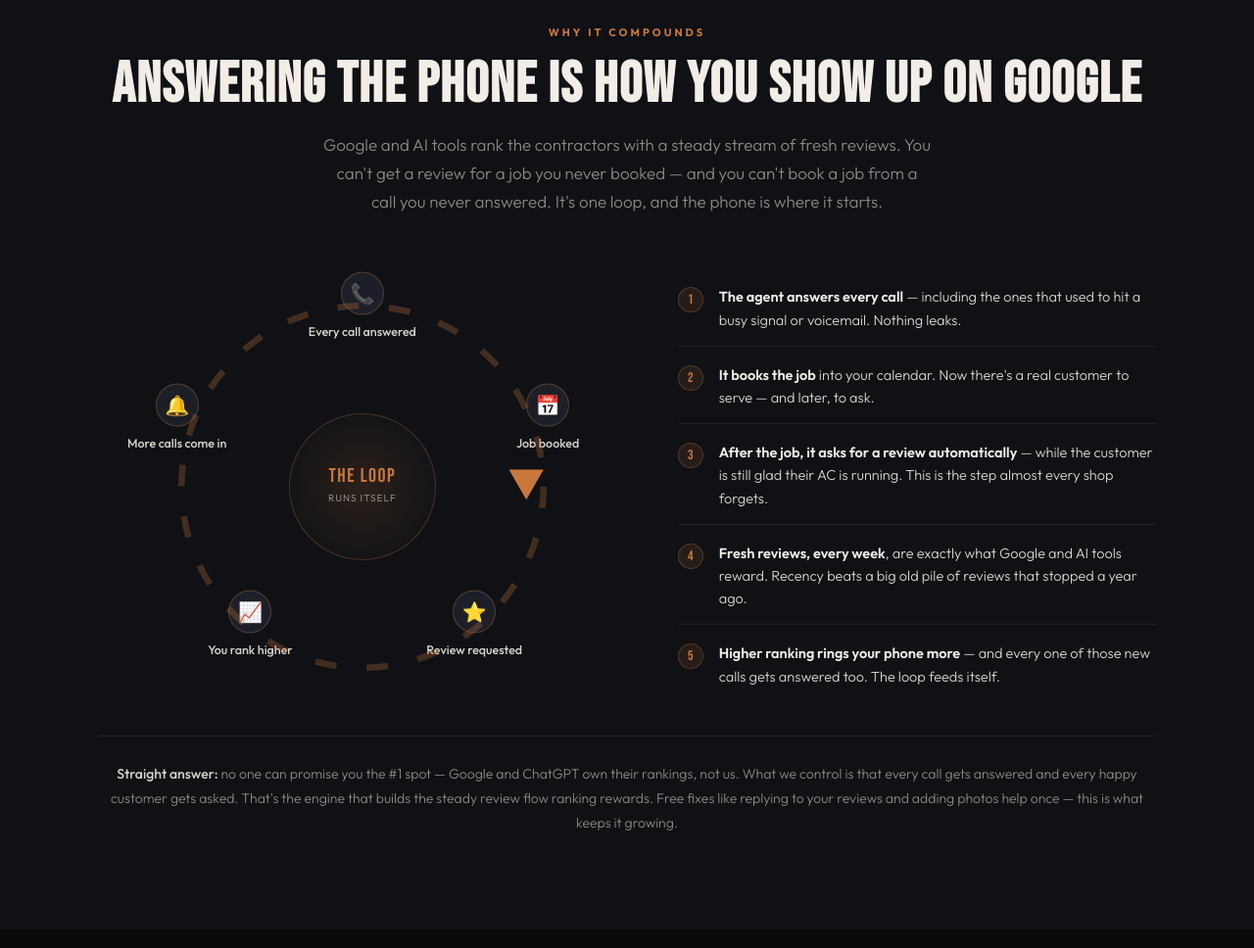
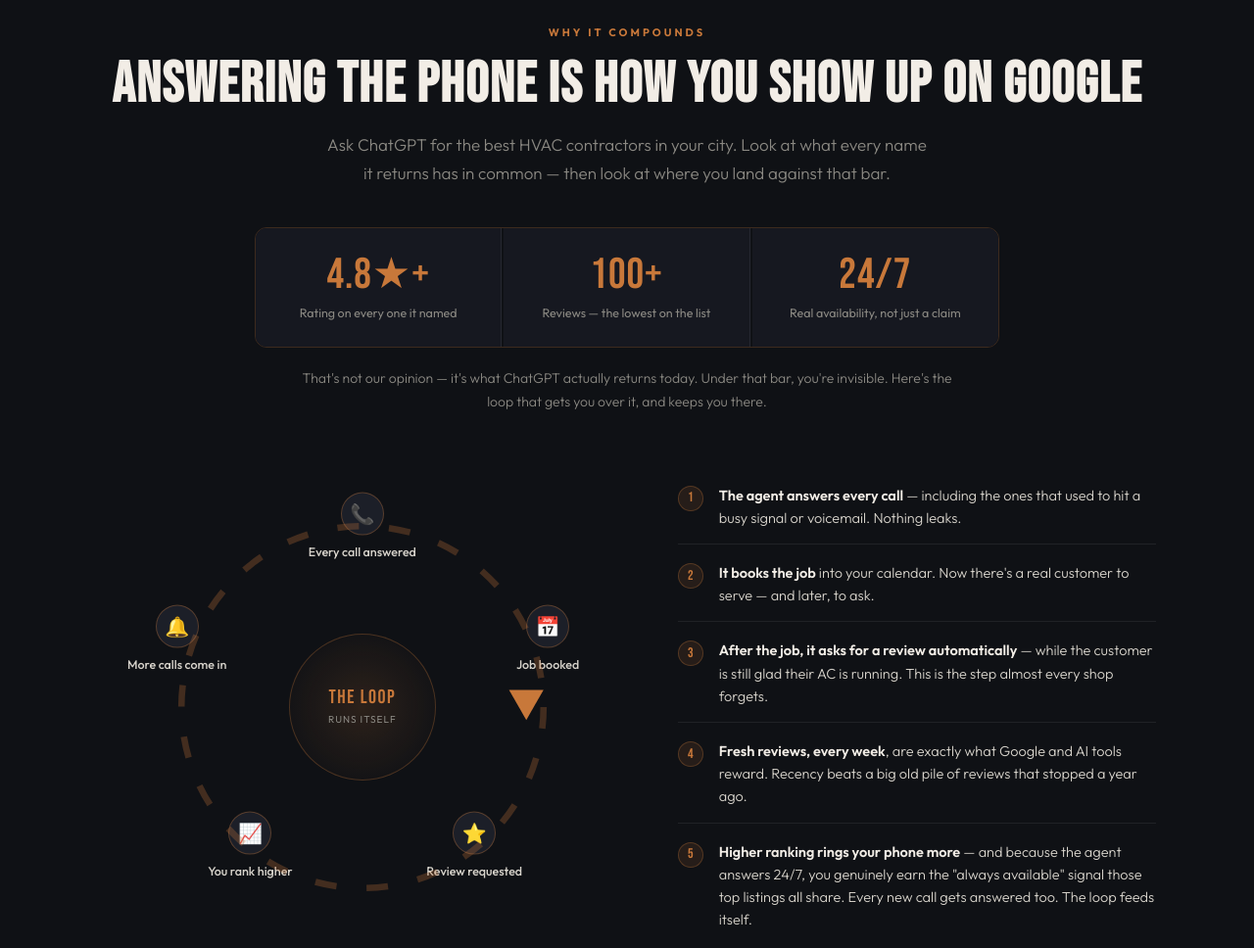
Before and after one commit to technologyar2023-cmd/LeadLock, a plain HTML site: page index.html in a window 1280 px wide. Shown: the part 2580-3548 px from the top of the page at 98% size. Drawn offline with Linux system fonts and the light colour scheme.

Commit message:
Update index.html

```diff
--- a/index.html
+++ b/index.html
@@ -120,6 +120,14 @@
 
   /* FLYWHEEL */
   .loop-section{background:var(--dark)}
+  .bar-strip{max-width:760px;margin:40px auto 0;display:grid;grid-template-columns:repeat(3,1fr);gap:2px;border:1px solid rgba(200,120,58,.25);border-radius:12px;overflow:hidden}
+  .bar-item{background:var(--card);padding:26px 18px;text-align:center;border-right:1px solid var(--border)}
+  .bar-item:last-child{border-right:none}
+  .bar-val{font-family:'Bebas Neue',sans-serif;font-size:44px;letter-spacing:1px;color:var(--copper);line-height:1}
+  .bar-lbl{font-size:12.5px;color:var(--muted);margin-top:8px;line-height:1.4}
+  .bar-caption{max-width:680px;margin:20px auto 0;text-align:center;font-size:14px;color:var(--muted);line-height:1.7;font-weight:300}
+  .bar-caption strong{color:var(--text)}
+  @media(max-width:520px){.bar-strip{grid-template-columns:1fr}.bar-item{border-right:none;border-bottom:1px solid var(--border)}.bar-item:last-child{border-bottom:none}}
   .loop-wrap{max-width:1080px;margin:56px auto 0;display:grid;grid-template-columns:1.05fr .95fr;gap:52px;align-items:center}
   .loop-diagram{position:relative;aspect-ratio:1;max-width:440px;width:100%;margin:0 auto}
   .loop-center{position:absolute;top:50%;left:50%;transform:translate(-50%,-50%);width:150px;height:150px;border-radius:50%;background:radial-gradient(circle,rgba(200,120,58,.16),rgba(200,120,58,.03) 70%,transparent);border:1px solid rgba(200,120,58,.3);display:flex;flex-direction:column;align-items:center;justify-content:center;text-align:center;z-index:3}
@@ -476,11 +484,19 @@
     <span class="section-label">Why It Compounds</span>
     <h2 class="section-title">Answering the Phone Is How You Show Up on Google</h2>
     <p class="section-sub">
-      Google and AI tools rank the contractors with a steady stream of fresh reviews. You can't get a review
-      for a job you never booked — and you can't book a job from a call you never answered. It's one loop, and
-      the phone is where it starts.
+      Ask ChatGPT for the best HVAC contractors in your city. Look at what every name it returns has in common —
+      then look at where you land against that bar.
     </p>
   </div>
+  <div class="bar-strip reveal">
+    <div class="bar-item"><div class="bar-val">4.8★+</div><div class="bar-lbl">Rating on every one it named</div></div>
+    <div class="bar-item"><div class="bar-val">100+</div><div class="bar-lbl">Reviews — the lowest on the list</div></div>
+    <div class="bar-item"><div class="bar-val">24/7</div><div class="bar-lbl">Real availability, not just a claim</div></div>
+  </div>
+  <p class="bar-caption reveal">
+    That's not our opinion — it's what ChatGPT actually returns today. Under that bar, you're invisible.
+    Here's the loop that gets you over it, and keeps you there.
+  </p>
   <div class="loop-wrap reveal">
     <div class="loop-diagram">
       <svg class="loop-svg" viewBox="0 0 100 100" aria-hidden="true">
@@ -503,7 +519,7 @@
         <div class="loop-step"><span class="ls-num">2</span><p><strong>It books the job</strong> into your calendar. Now there's a real customer to serve — and later, to ask.</p></div>
         <div class="loop-step"><span class="ls-num">3</span><p><strong>After the job, it asks for a review automatically</strong> — while the customer is still glad their AC is running. This is the step almost every shop forgets.</p></div>
         <div class="loop-step"><span class="ls-num">4</span><p><strong>Fresh reviews, every week</strong>, are exactly what Google and AI tools reward. Recency beats a big old pile of reviews that stopped a year ago.</p></div>
-        <div class="loop-step"><span class="ls-num">5</span><p><strong>Higher ranking rings your phone more</strong> — and every one of those new calls gets answered too. The loop feeds itself.</p></div>
+        <div class="loop-step"><span class="ls-num">5</span><p><strong>Higher ranking rings your phone more</strong> — and because the agent answers 24/7, you genuinely earn the "always available" signal those top listings all share. Every new call gets answered too. The loop feeds itself.</p></div>
       </div>
     </div>
   </div>
```
